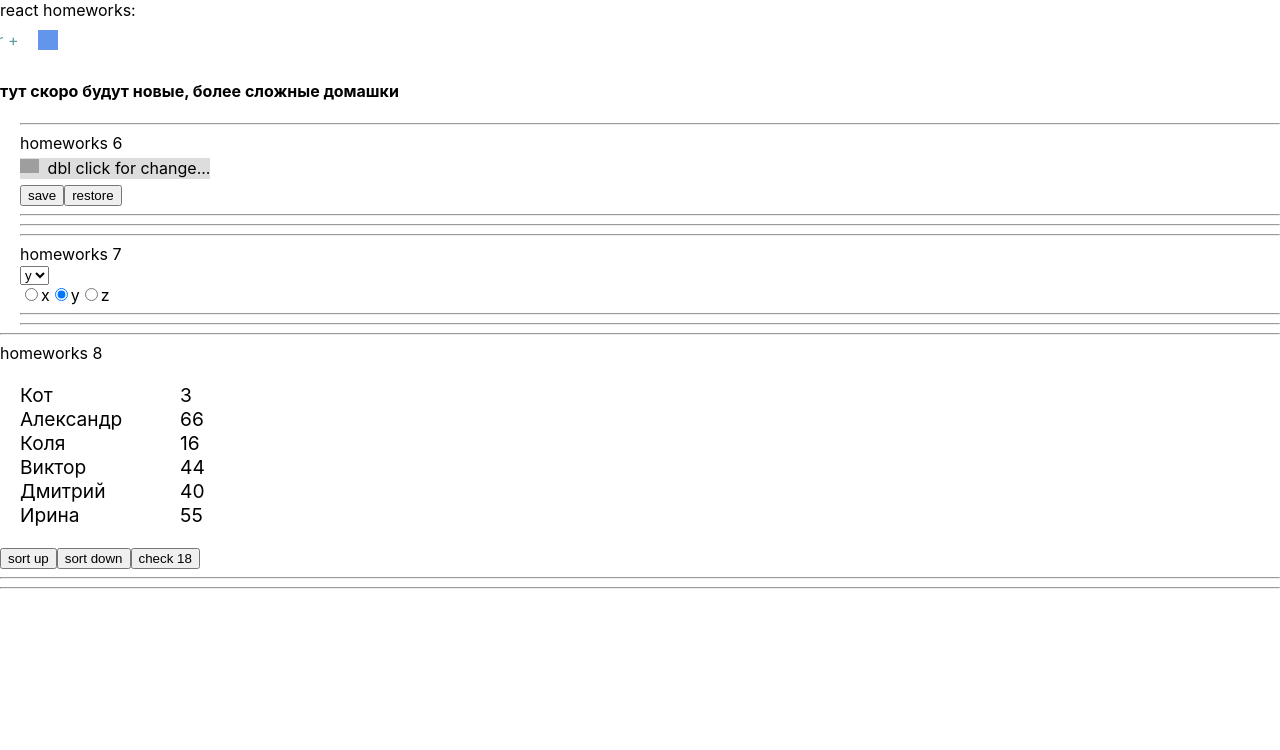
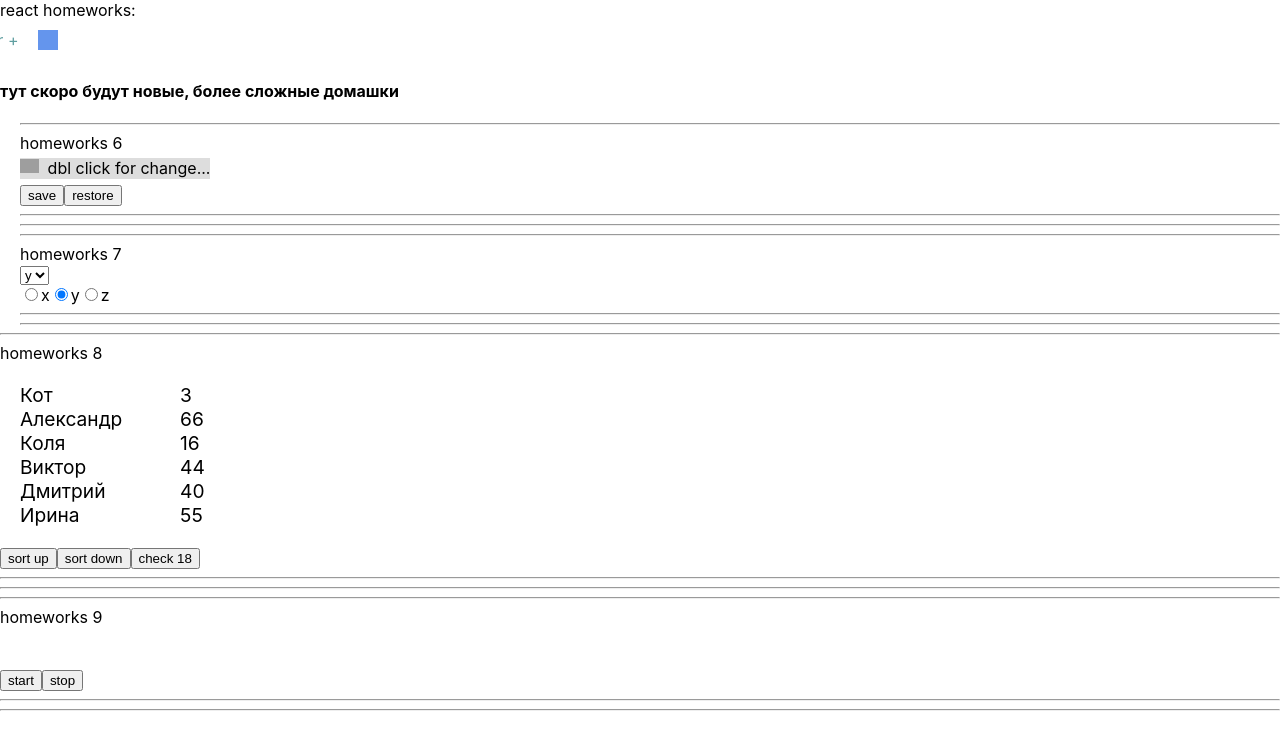
Before and after one commit to EgorKirillov/HomeWork, a React (Create React App) app: page /#/junior in a window 1280 px wide. Shown: the top 750 px of the page. Built offline with nearby package versions, Linux system fonts and the light colour scheme; grey boxes are pictures that could not be loaded.

Commit message:
9 homework

```diff
--- a/src/p2-homeworks/h5-rrd-v6/pages/Junior.tsx
+++ b/src/p2-homeworks/h5-rrd-v6/pages/Junior.tsx
@@ -2,6 +2,7 @@ import React from 'react'
 import HW6 from '../../h6/HW6'
 import HW7 from '../../h7/HW7'
 import HW8 from '../../h8/HW8'
+import HW9 from '../../h9/HW9'
 
 
 function Junior() {
@@ -11,7 +12,7 @@ function Junior() {
             <HW6/>
             <HW7/>
             <HW8/>
-            {/*<HW9/>*/}
+            <HW9/>
             {/*<HW10/>*/}
         </div>
     )
--- /dev/null
+++ b/src/p2-homeworks/h9/Clock.module.css
@@ -0,0 +1,5 @@
+.conteiner {
+    width: 120px;
+    height: 2.6em;
+    /*background-color: cadetblue;*/
+}
--- a/src/p2-homeworks/h9/Clock.tsx
+++ b/src/p2-homeworks/h9/Clock.tsx
@@ -1,5 +1,6 @@
 import React, {useState} from 'react'
 import SuperButton from '../h4/common/c2-SuperButton/SuperButton'
+import s from "./Clock.module.css"
 
 function Clock() {
    const [timerId, setTimerId] = useState<number>(0)
@@ -7,28 +8,36 @@ function Clock() {
    const [show, setShow] = useState<boolean>(false)
 
    const stop = () => {
+      clearTimeout(timerId)
       // stop
    }
    const start = () => {
       stop()
       const id: number = window.setInterval(() => {
-            // setDate
+         setDate(new Date())
       }, 1000)
       setTimerId(id)
    }
 
    const onMouseEnter = () => {
-        // show
+      setShow(true)
    }
    const onMouseLeave = () => {
-        // close
+      setShow(false)
    }
 
-    const stringTime = 'Time' // fix with date
-    const stringDate = 'Date' // fix with date
+
+   const stringTime = (date)
+     ? `${(date.getHours() < 10) ? "0" + date.getHours() : date.getHours()}:${date.getMinutes() < 10 ? '0' + date.getMinutes() : date.getMinutes()}:${date.getSeconds() < 10 ? '0' + date.getSeconds() : date.getSeconds()}`
+     : "" // fix with date
+
+   const stringDate = (date)
+     ? `${(date.getDate() < 10) ? "0" + date.getDate() : date.getDate()}.${date.getMonth() < 10 ? '0' + date.getMonth() : date.getMonth()}.${date.getFullYear()}`
+     : ""// fix with date
 
    return (
      <div>
+        <div className={s.conteiner}>
            <div
              onMouseEnter={onMouseEnter}
              onMouseLeave={onMouseLeave}
@@ -41,7 +50,7 @@ function Clock() {
                 {stringDate}
              </div>
            )}
-
+        </div>
         <SuperButton onClick={start}>start</SuperButton>
         <SuperButton onClick={stop}>stop</SuperButton>
 
```
Lines whose indentation alone changed are shown as unchanged.
